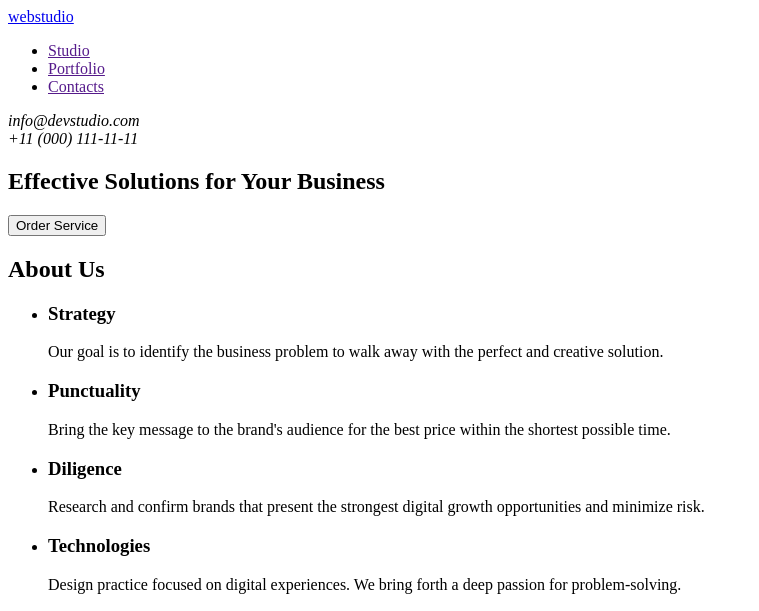
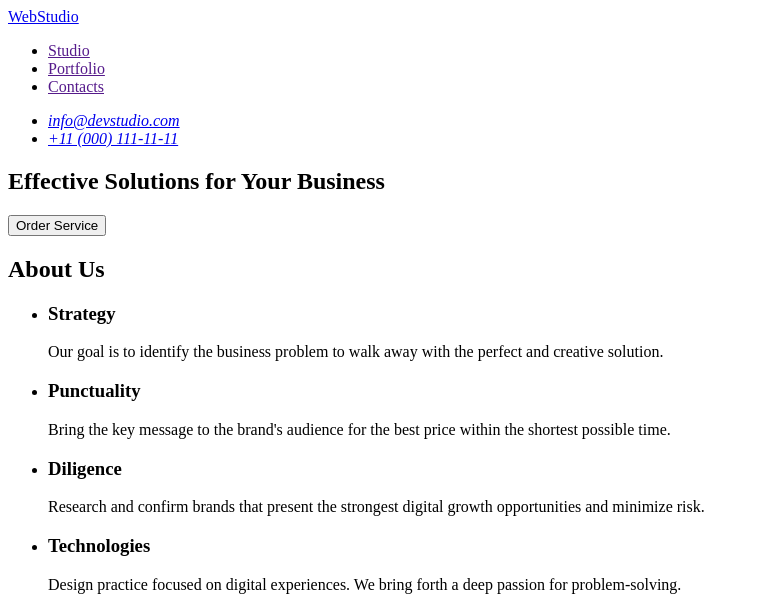
Before and after one commit to ValeraKiorkiian/goit-markup-hw-01, a plain HTML site: page index.html in a window 1280 px wide. Shown: the top 611 px of the page, without its empty margins (0-759 px from the left). Drawn offline with Linux system fonts and the light colour scheme.

Commit message:
add index.html

```diff
--- a/index.html
+++ b/index.html
@@ -6,8 +6,8 @@
     <title>Web Studio</title>
 <body>
     <header>
-        <a href="/index.html">webstudio</a>
         <nav>
+        <a href="./index.html">WebStudio</a>
         <ul>
             <li><a href="">Studio</a></li>
             <li><a href="">Portfolio</a></li>
@@ -15,15 +15,21 @@
         </ul>
         </nav>
 
-        <address>info@devstudio.com <br />
-                +11 (000) 111-11-11
-        </address>
+        <address>
+            <ul>
+                <li><a href="mailto:info@devstudio.com">info@devstudio.com</a></li>
+                <li><a href="tel:+110001111111">+11 (000) 111-11-11</a></li>
+            </ul>
+            </address>
+
 
     </header>
     <main>
     <section>
         <h1>Effective Solutions for Your Business</h1>
         <button type="button">Order Service</button>
+    </section>
+    <section>
         <h2>About Us</h2>
         <ul>
             <li>
@@ -59,8 +65,10 @@
     </main>
 
     <footer>
+
 <a href="index.html">webstudio</a>
 <p>Increase the flow of customers and sales for your business with digital marketing & growth solutions.</p>
+
    </footer>
 </body>
 </html>
```
